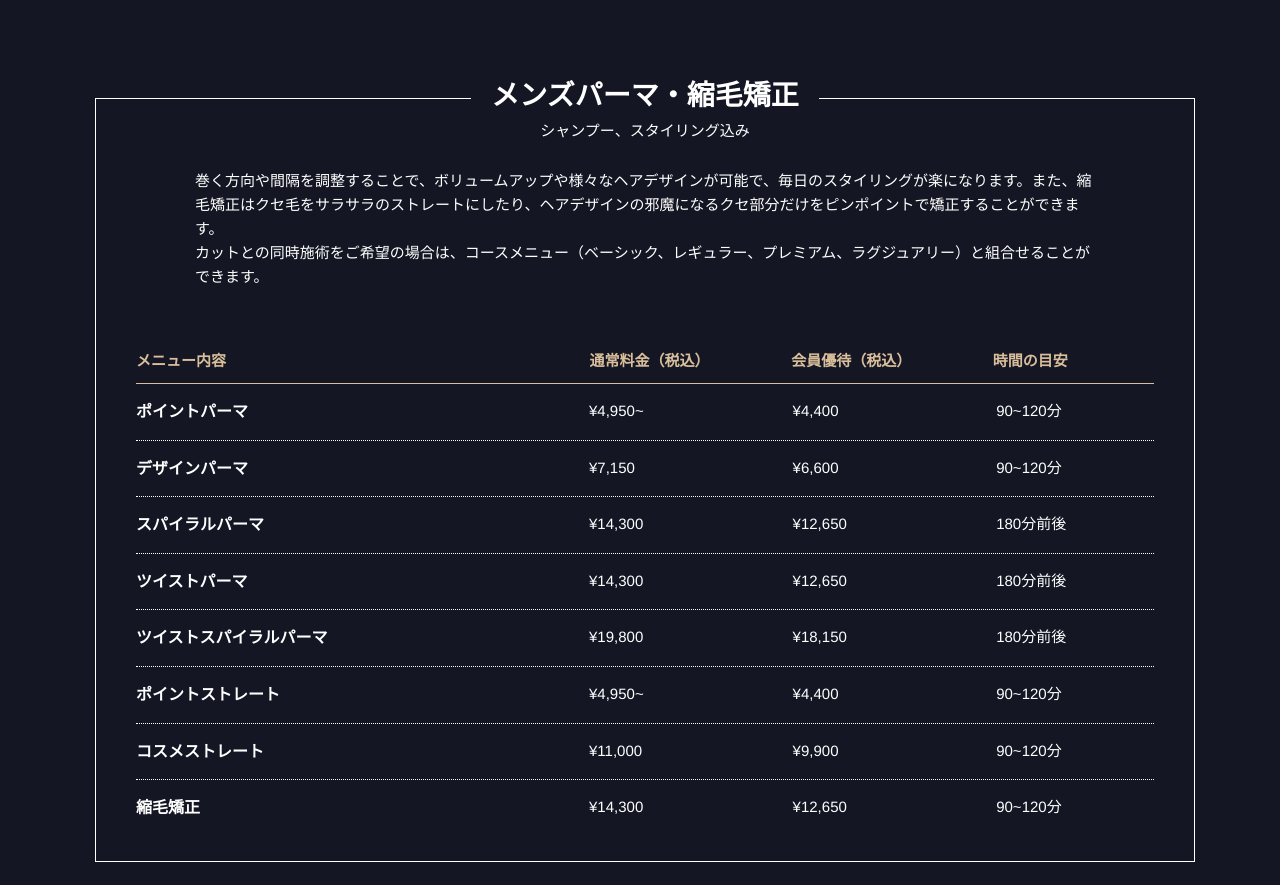
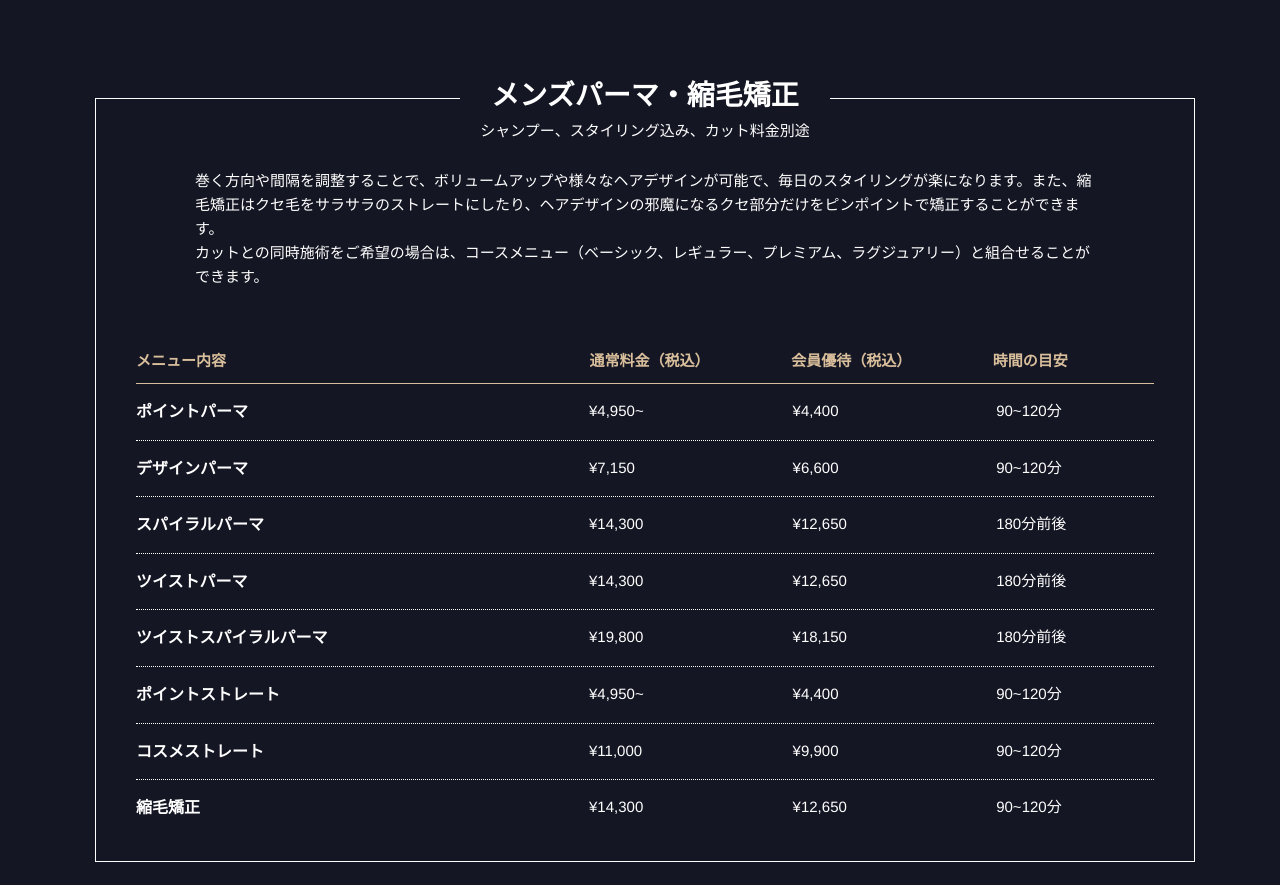
Before and after one commit to kamy0042/bee_group_web, a Next.js app: page /menu in a window 1280 px wide. Shown: the part 2480-3365 px from the top of the page. Built offline with nearby package versions, Linux system fonts and the light colour scheme.

Commit message:
テキスト修正

```diff
--- a/pages/menu/index.js
+++ b/pages/menu/index.js
@@ -220,7 +220,7 @@ const Menu = () => (
                     <section className={styles.table}>
                         <div className={styles.table_head}>
                             <h3>メンズパーマ・縮毛矯正</h3>
-                            <p>シャンプー、スタイリング込み</p>
+                            <p>シャンプー、スタイリング込み、カット料金別途</p>
                         </div>
                         <p className={styles.table_lead}>
                             巻く方向や間隔を調整することで、ボリュームアップや様々なヘアデザインが可能で、毎日のスタイリングが楽になります。また、縮毛矯正はクセ毛をサラサラのストレートにしたり、ヘアデザインの邪魔になるクセ部分だけをピンポイントで矯正することができます。
```
